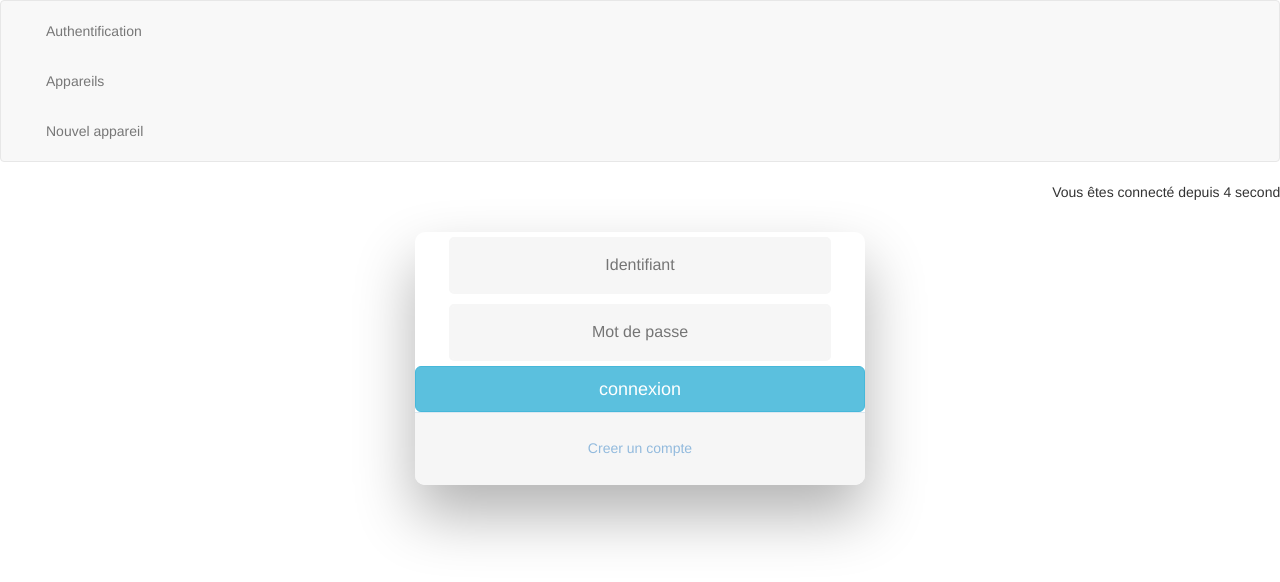
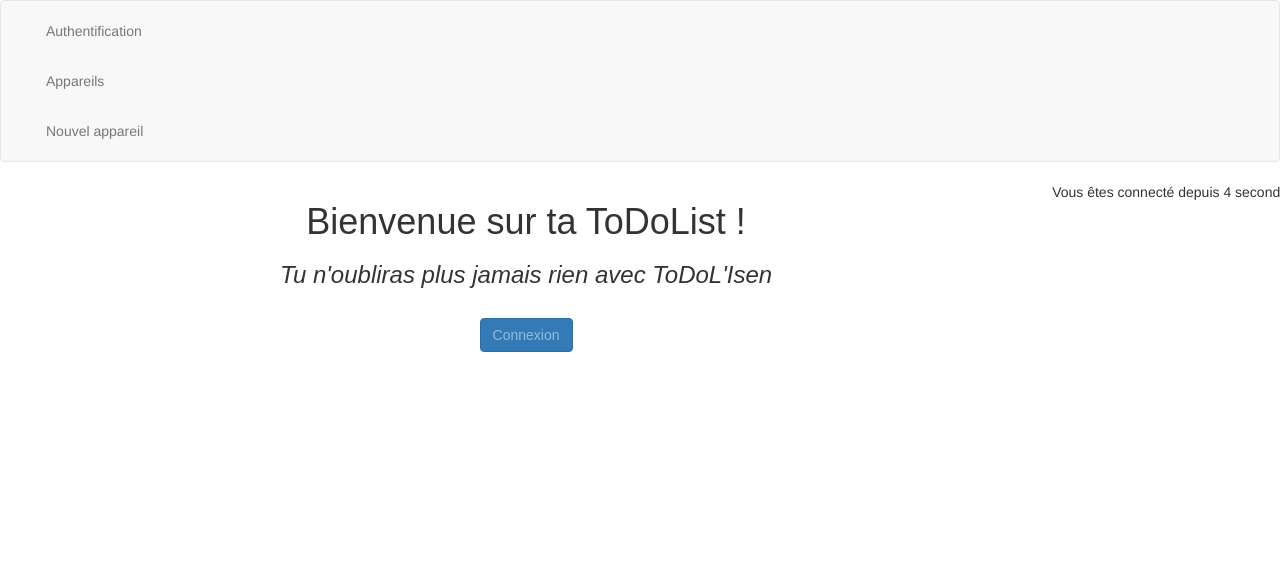
Before and after one commit to Stoeltzlenal/Technoweb, an Angular app: page / in a window 1280 px wide. Shown: the top 582 px of the page. Built offline with nearby package versions, Linux system fonts and the light colour scheme.

Commit message:
pageAccueil

```diff
--- a/src/app/auth/auth.component.html
+++ b/src/app/auth/auth.component.html
@@ -1,18 +1,19 @@
+<!DOCTYPE html>
+<html lang="en">
 
-<button class="btn btn-danger" *ngIf="authStatus" (click)="onSignOut()" >deconnexion</button>
-<div class="wrapper fadeInDown ">
-  <div id="formContent">
-    <!-- Login Form -->
-    <form>
-      <input type="text" id="login" class="fadeIn second" name="login" placeholder="Identifiant">
-      <input type="text" id="password" class="fadeIn third" name="password" placeholder="Mot de passe">
-      <button type="button" class="btn btn-info btn-round btn-lg btn-block" *ngIf="!authStatus" (click)="onSignIn()">connexion </button>
-    </form>
+<body id="page-top">
+  <!-- Header -->
+  <header class="masthead d-flex">
+    <div class="container text-center my-auto">
+      <h1 class="mb-1">Bienvenue sur ta ToDoList !</h1>
+      <h3 class="mb-5">
+        <em>Tu n'oubliras plus jamais rien avec ToDoL'Isen</em>
+      </h3>
+      <a class="btn btn-primary btn-xl js-scroll-trigger" href="#about">Connexion</a>
+    </div>
+    <div class="overlay"></div>
+  </header>
 
-    <!-- Remind Passowrd -->
-    <div id="formFooter">
-      <a class="underlineHover" href="#">Creer un compte</a>
-    </div>
+</body>
 
-  </div>
-</div>
+</html>
```
